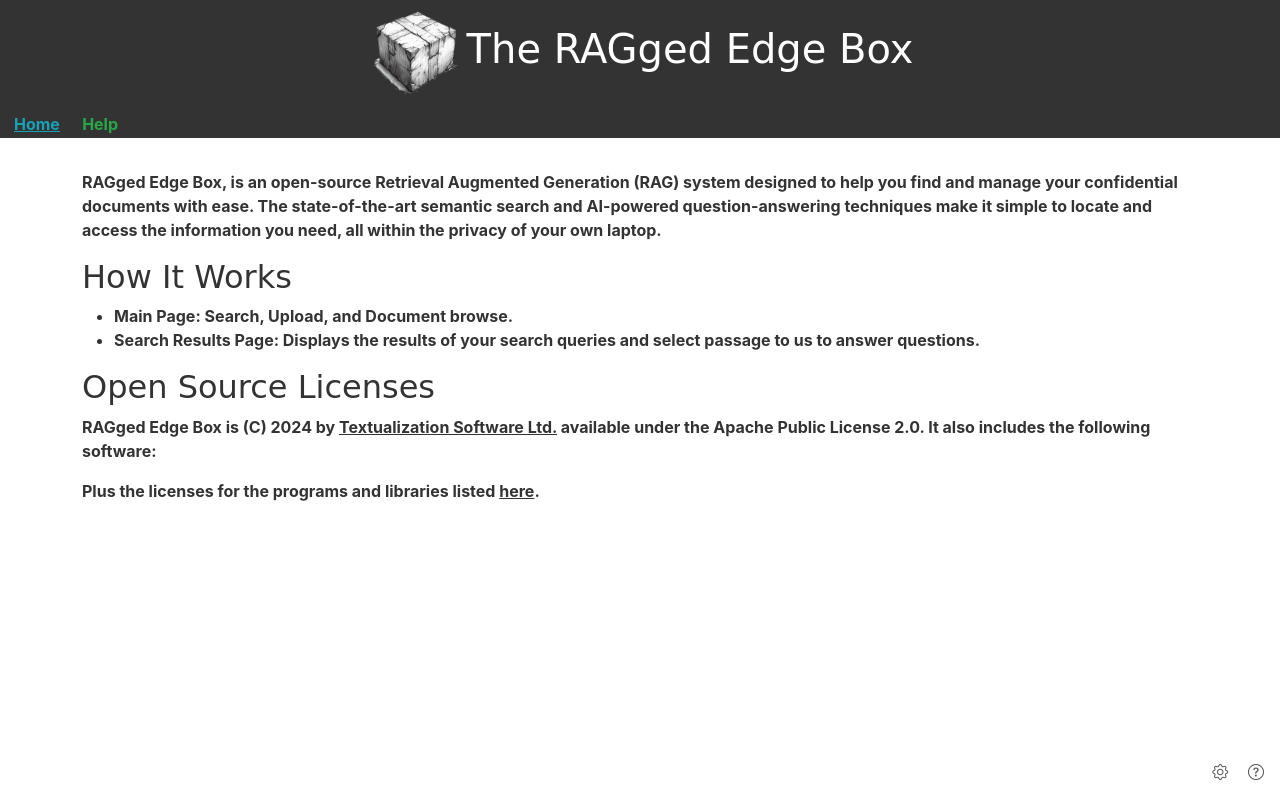
After one commit to Textualization/the-ragged-edge-box, a PHP site: page /completion/site/help.php in a window 1280 px wide. The commit adds this page. Run offline with PHP 8.4, Linux system fonts and the light colour scheme; data that the repository does not hold is empty; some libraries are stand-ins or nearby versions; some web fonts are replaced.

Commit message:
Added Help page with listings of software licenses
Fixes #4.

```diff
--- /dev/null
+++ b/site/help.php
@@ -0,0 +1,67 @@
+<?php
+$licenses = json_decode(\file_get_contents("../licenses.json"), true);
+?>
+<!DOCTYPE html>
+<html lang="en">
+<head>
+    <meta charset="UTF-8">
+    <meta name="viewport" content="width=device-width, initial-scale=1.0">
+    <title>The RAGged Edge Box</title>
+    <?php
+    #TODO make all these files local to avoid external dependencies
+    ?>
+    <link href="https://cdn.jsdelivr.net/npm/bootstrap@5.3.0/dist/css/bootstrap.min.css" rel="stylesheet">
+    <link href="assets/bootstrap.min.css" rel="stylesheet">
+    <script src="https://cdn.jsdelivr.net/npm/@popperjs/core@2.11.6/dist/umd/popper.min.js"></script>
+    <script src="https://cdn.jsdelivr.net/npm/bootstrap@5.3.0/dist/js/bootstrap.min.js"></script>
+    <link rel="stylesheet" href="https://cdn.jsdelivr.net/npm/bootstrap-icons@1.3.0/font/bootstrap-icons.css">
+
+</head>
+<body>
+    <header class="bg-primary text-white text-center py-0">
+        <h1 class="d-inline-block align-text-top"> <img src="logo.png" alt="Logo" width="100" height="100" class="d-inline-block align-text-middle">The RAGged Edge Box
+</h1>
+<ol class="breadcrumb py-0">
+  <li class="breadcrumb-item "><a class=" text-info" href="index.php">Home</a></li>
+  <li class="breadcrumb-item text-success active">Help</li>
+</ol>
+    </header>
+
+<?php
+require '../vendor/autoload.php';
+?>
+    <div class="container">
+      <div class="row">
+        <div class="col-12 text-primary py-3 mb-4">
+          <p>RAGged Edge Box, is an open-source Retrieval Augmented Generation (RAG) system designed to help you find and manage your confidential documents with ease. The state-of-the-art semantic search and AI-powered question-answering techniques make it simple to locate and access the information you need, all within the privacy of your own laptop.</p>
+          <h2>How It Works</h2>
+          <ul>
+              <li>Main Page: Search, Upload, and Document browse.</li>
+              <li>Search Results Page: Displays the results of your search queries and select passage to us to answer questions.</li>
+          </ul>
+          <h2>Open Source Licenses</h2>
+          <p>RAGged Edge Box is (C) 2024 by <a href="https://textualization.com">Textualization Software Ltd.</a> available under the Apache Public License 2.0. It also includes the following software:</p>
+          <ul>
+<?php
+  foreach($licenses["dependencies"] as $name => $blob) {
+    echo '<li><a href="https://packagist.org/packages/' . $name . '\">' . $name . '</a> - '. implode(',', $blob["license"]).'</li>';
+  }
+?>
+          </ul>
+          <p>Plus the licenses for the programs and libraries listed <a href="box-licenses.txt">here</a>.</p>
+        </div>
+      </div>
+    </div>
+
+    <footer class="position-fixed bottom-0 end-0 p-3">
+        <a href="#" class="text-decoration-none text-dark me-3">
+            <i class="bi bi-gear"></i>
+        </a>
+        <a href="#" class="text-decoration-none text-dark">
+            <i class="bi bi-question-circle"></i>
+        </a>
+    </footer>
+
+    <script src="https://cdn.jsdelivr.net/npm/bootstrap-icons@1.7.2/font/bootstrap-icons.min.js"></script>
+    <script src="https://code.jquery.com/jquery-3.6.0.min.js"></script>
+</body>
--- a/site/index.php
+++ b/site/index.php
@@ -231,7 +231,7 @@ if(isset($_GET["download"])) {
         <a href="#" class="text-decoration-none text-dark me-3">
             <i class="bi bi-gear"></i>
         </a>
-        <a href="#" class="text-decoration-none text-dark">
+        <a href="help.php" class="text-decoration-none text-dark">
             <i class="bi bi-question-circle"></i>
         </a>
     </footer>
--- a/site/upload.php
+++ b/site/upload.php
@@ -191,7 +191,7 @@ if($text === null) {
         <a href="#" class="text-decoration-none text-dark me-3">
             <i class="bi bi-gear"></i>
         </a>
-        <a href="#" class="text-decoration-none text-dark">
+        <a href="help.php" class="text-decoration-none text-dark">
             <i class="bi bi-question-circle"></i>
         </a>
     </footer>
```
Also changed, not shown: site/search.php (+10 -0 lines), 2 other files.
